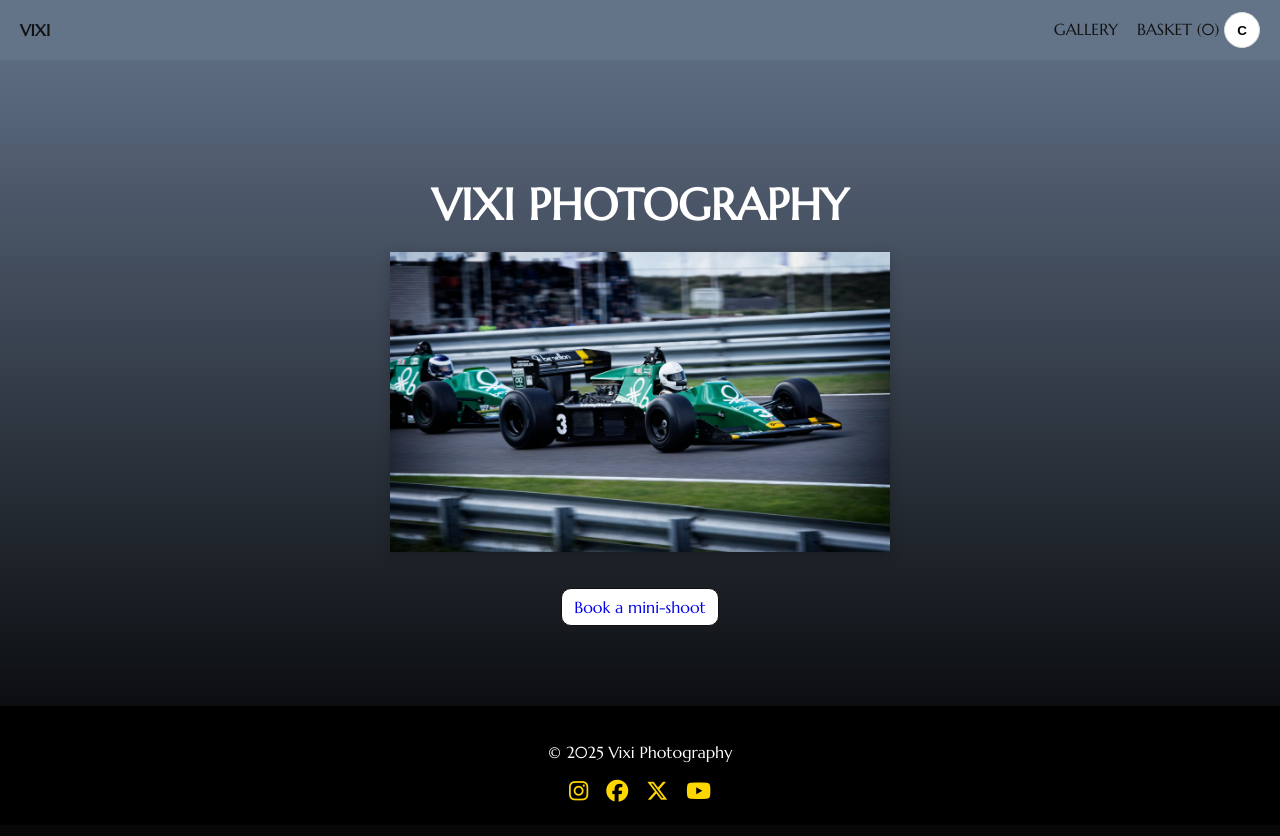
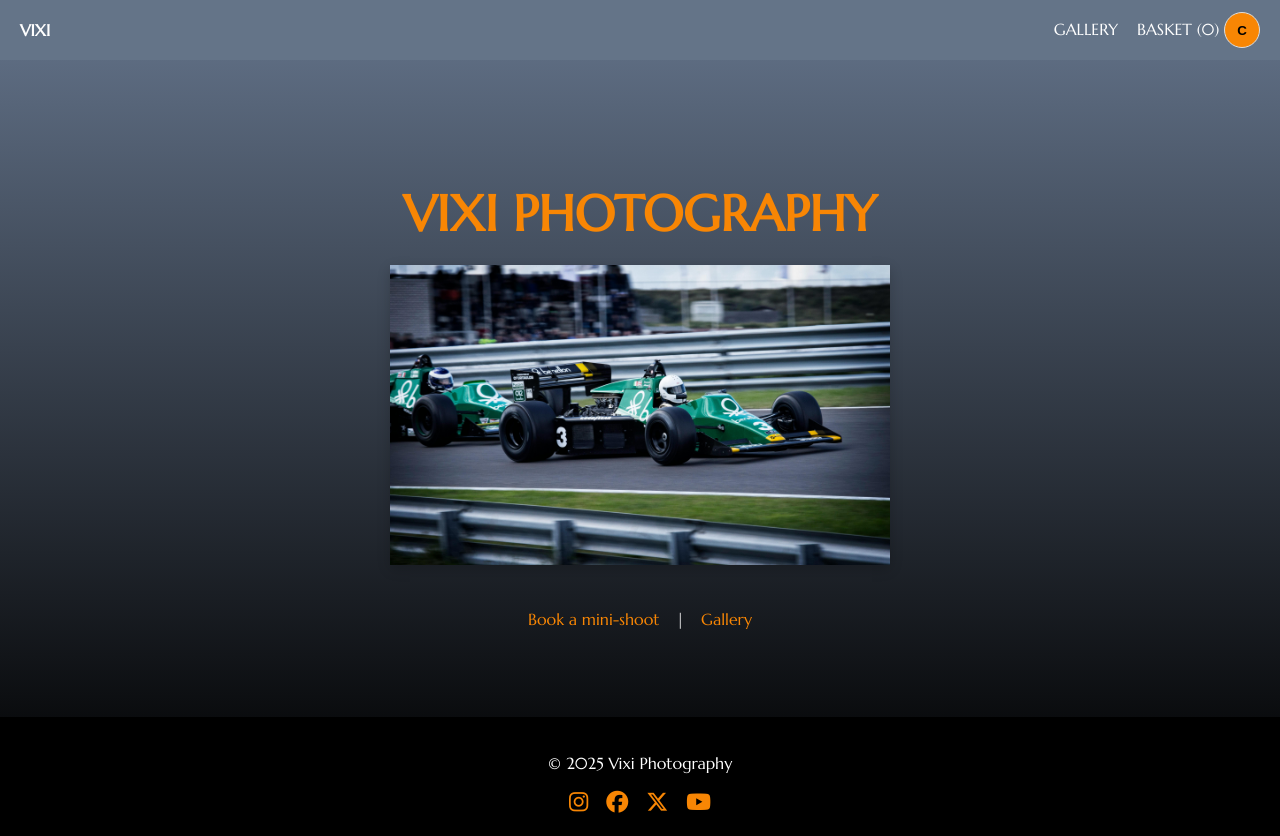
Before and after one commit to ccrd1711/vixi_photography, a Django app: page / in a window 1280 px wide. Before the commit the page ends 802 px from the top, so only its background shows below. Run offline with Django 4.2, Linux system fonts and the light colour scheme; a user stored in the database is signed in; some libraries are stand-ins or nearby versions.

Commit message:
Further CSS styling, including changing class names on various html pages, push for full test

```diff
--- a/static/css/style.css
+++ b/static/css/style.css
@@ -15,7 +15,8 @@
   font-family: Marcellus, Arial, sans-serif;
   text-align: center;
   margin-bottom: 2rem;
-  font-size: 44px;
+  font-size: 50px;
+  color: #f88604;
 }
 
 /*Nav bar profile icon stuff*/
@@ -33,7 +34,7 @@
   display: grid;
   place-items: center;
   font-weight: 700;
-  background: #fff;
+  background: #f88604;
   cursor: pointer;
 }
 
@@ -42,7 +43,7 @@
   right: 0;
   top: 46px;
   min-width: 180px;
-  background: #fff;
+  background: #f88604;
   border: 1px solid #eee;
   border-radius: 10px;
   box-shadow: 0 8px 20px rgba(0,0,0,.06);
@@ -131,7 +132,7 @@
 /* layout */
 .page {
   margin:0;
-  color:#111;
+  /* color:#111;*/
 }
 
 .container {
@@ -251,11 +252,9 @@
 .btn {
   display:inline-block;
   padding:8px 12px;
-  border:1px solid #111;
-  border-radius:10px;
-  background:#fff;
   text-decoration:none;
   cursor:pointer;
+  color: #f88604;
 }
 
 .btn:hover {
@@ -264,6 +263,12 @@
 
 .btn-secondary {
   border-color:#bbb;
+}
+
+.act-btn {
+  background: #f88604;
+  color: #fff;
+  padding: 10px 20px;
 }
 
 /* cart table */
@@ -314,7 +319,7 @@
 .social-links a {
   text-decoration: none;
   transition: transform .2s;
-  color: gold;
+  color: #f88604;
 }
 
 .social-links a:hover {
--- a/templates/accounts/login.html
+++ b/templates/accounts/login.html
@@ -6,7 +6,7 @@
 <form method="post">
   {% csrf_token %}
   {{ form.as_p }}
-  <button class="btn" type="submit">Login</button>
+  <button class="act-btn" type="submit">LOGIN</button>
 </form>
 <p>Don’t have an account? <a href="{% url 'register' %}">Register here</a>.</p>
 {% endblock %}
--- a/templates/accounts/register.html
+++ b/templates/accounts/register.html
@@ -6,7 +6,7 @@
 <form method="post">
   {% csrf_token %}
   {{ form.as_p }}
-  <button class="btn" type="submit">Register</button>
+  <button class="act-btn" type="submit">REGISTER</button>
 </form>
 <p>Already have an account? <a href="{% url 'login' %}">Login here</a>.</p>
 {% endblock %}
--- a/templates/base.html
+++ b/templates/base.html
@@ -32,7 +32,7 @@
       <a href="{% url 'profile' %}" role="menuitem">PROFILE</a>
       <a href="{% url 'my_orders' %}" role="menuitem">ORDERS</a>
       <a href="{% url 'my_bookings' %}" role="menuitem">BOOKINGS</a>
-      <a href="{% url 'logout' %}" role="menuitem">Logout</a>
+      <a href="{% url 'logout' %}" role="menuitem">LOGOUT</a>
     </div>
   </div>
 {% else %}
--- a/templates/home.html
+++ b/templates/home.html
@@ -13,7 +13,8 @@
     <img src="{% static 'images/testimage3.jpg' %}" alt="Photo 3">
   </div>
 
-  <a class="btn" href="{% url 'book_request' %}">Book a mini-shoot</a>
+  <a class="btn" href="{% url 'book_request' %}">Book a mini-shoot</a> |
+  <a class="btn" href="{% url 'gallery_index' %}">Gallery</a>
 </section>
 
 <script src="{% static 'js/roulette.js' %}"></script>
```
Also changed, not shown: db.sqlite3.
